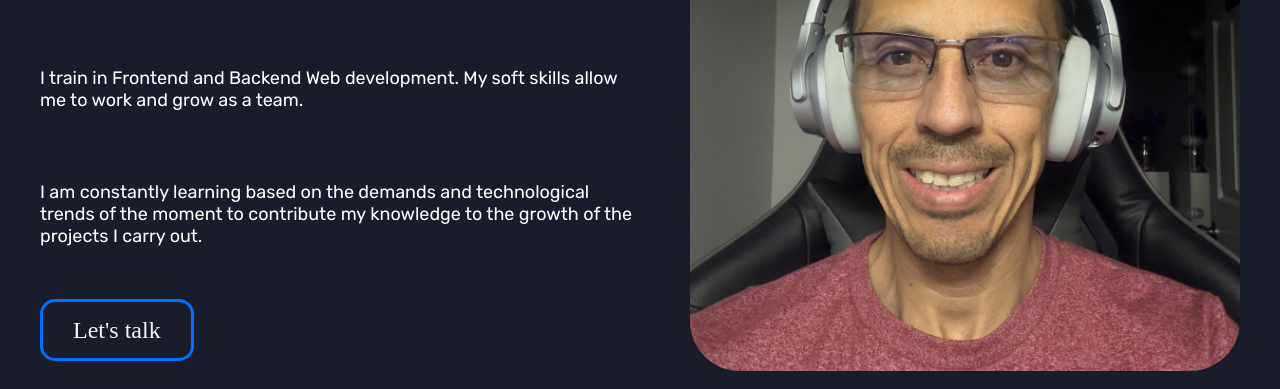
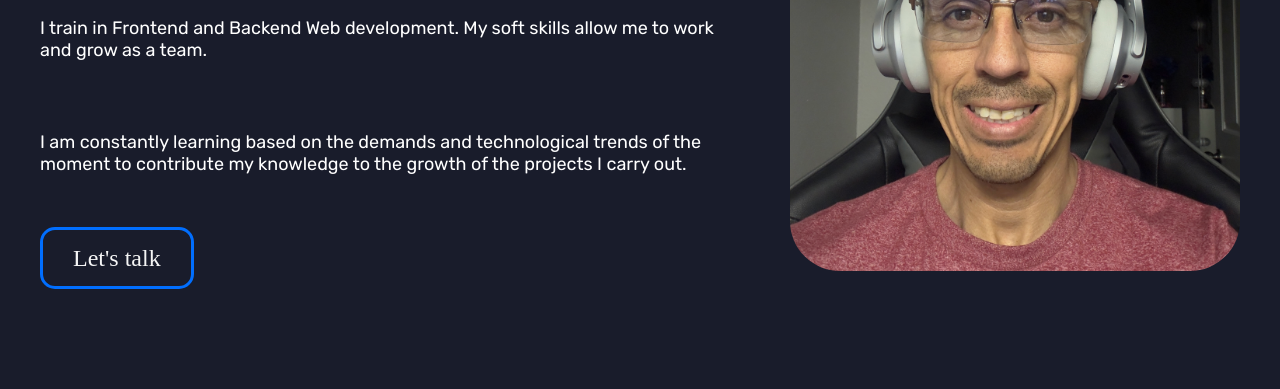
Before and after one commit to ingdfm/diegomartinweb, a plain HTML site: page about.html in a window 1280 px wide. Shown: the part 321-710 px from the top of the page. Drawn offline with Linux system fonts and the light colour scheme.

Commit message:
- 1. Se ajusta el size de la foto, '.right .photo' de '550' a '450'.

```diff
--- a/css/about.css
+++ b/css/about.css
@@ -130,7 +130,8 @@ header {
 }
 
 .right .photo {
-    width: 550px;
+    /* width: 550px; */
+    width: 450px;
     border-radius: 50px;
 }
 
```
